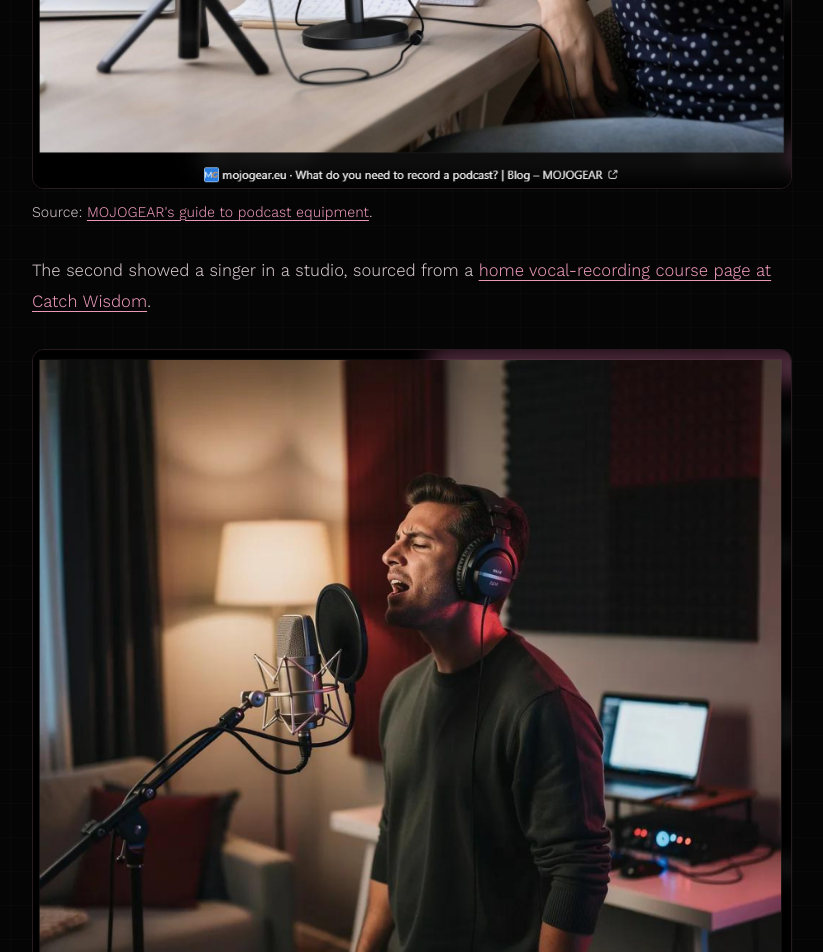
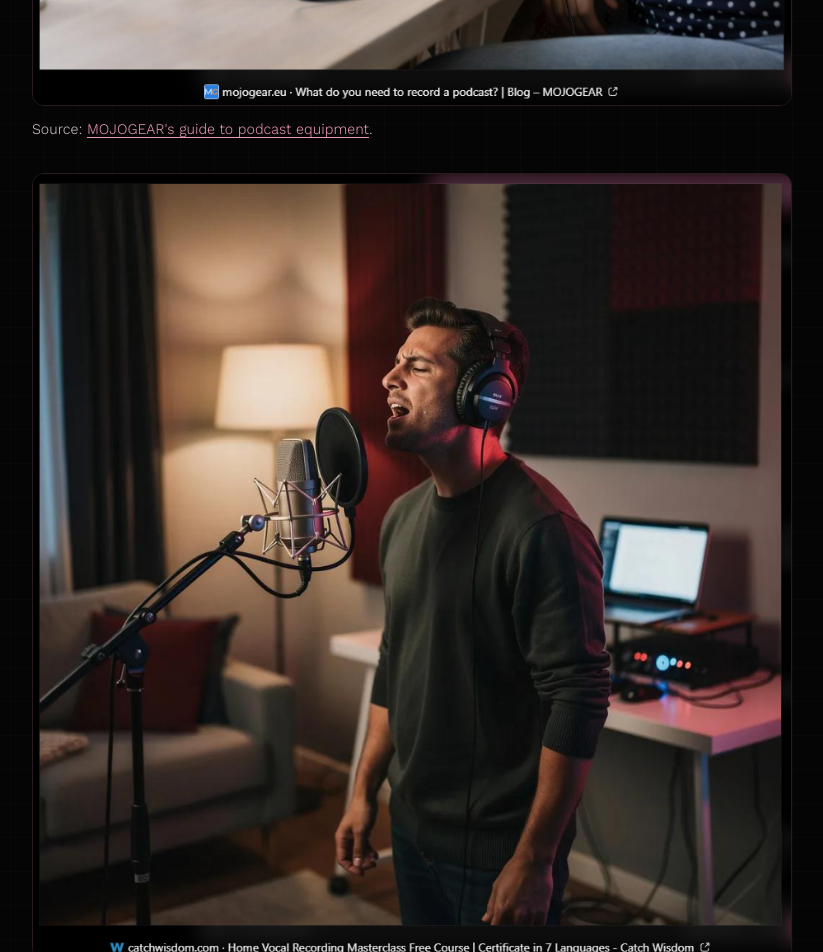
Before and after one commit to R2Pitou/R2Pitou, a Jekyll site: the page built from articles/technology/openais-pig-fattening-in-chatgpt/index.md, in a window 1280 px wide and 1400 px high, scrolled down 2155 px. Shown: the top 952 px of the window, without its empty margins (228-1051 px from the left). Built offline with Jekyll 4.4.1, drawn with Linux system fonts in a browser that asks for light colours; some of the changed text lies outside the part shown.

Commit message:
Clarify article source context
Remove redundant lead-ins for the three source images and tighten the closing explanation to make it clear that the examples and WikiHow-style guidance were about audio recording, not a singular iPhone setup.

```diff
--- a/articles/technology/openais-pig-fattening-in-chatgpt/index.md
+++ b/articles/technology/openais-pig-fattening-in-chatgpt/index.md
@@ -26,16 +26,12 @@
 
 The text response offered practical advice on microphone distance, off-axis placement, clipping, and recording technique. Then came three images.
 
-The first was a woman recording a podcast, sourced from [MOJOGEAR's guide to podcast equipment](https://mojogear.eu/en-eu/blogs/blog/what-do-you-need-to-record-a-podcast?utm_source=chatgpt.com).
-
 <figure>
   <a href="https://mojogear.eu/en-eu/blogs/blog/what-do-you-need-to-record-a-podcast?utm_source=chatgpt.com">
     <img src="/assets/images/openais-pig-fattening-in-chatgpt-evidence-mojogear.png" alt="Screenshot of a woman recording a podcast at a desk, shown as the MOJOGEAR source image in a ChatGPT response.">
   </a>
   <figcaption>Source: <a href="https://mojogear.eu/en-eu/blogs/blog/what-do-you-need-to-record-a-podcast?utm_source=chatgpt.com">MOJOGEAR's guide to podcast equipment</a>.</figcaption>
 </figure>
-
-The second showed a singer in a studio, sourced from a [home vocal-recording course page at Catch Wisdom](https://catchwisdom.com/course/home-vocal-recording-masterclass?utm_source=chatgpt.com).
 
 <figure>
   <a href="https://catchwisdom.com/course/home-vocal-recording-masterclass?utm_source=chatgpt.com">
@@ -44,8 +40,6 @@
   <figcaption>Source: <a href="https://catchwisdom.com/course/home-vocal-recording-masterclass?utm_source=chatgpt.com">home vocal-recording course page at Catch Wisdom</a>.</figcaption>
 </figure>
 
-The third showed a mobile audio-recording setup, sourced from [CineD's coverage of the RØDE AI-Micro](https://www.cined.com/rode-ai-micro-released-compact-dual-channel-interface-for-audio-recording/?utm_source=chatgpt.com).
-
 <figure>
   <a href="https://www.cined.com/rode-ai-micro-released-compact-dual-channel-interface-for-audio-recording/?utm_source=chatgpt.com">
     <img src="/assets/images/openais-pig-fattening-in-chatgpt-evidence-cined.png" alt="Screenshot of a mobile audio-recording setup with a phone on a tripod, shown as the CineD source image in a ChatGPT response.">
```
Also changed, not shown: other parts of articles/technology/openais-pig-fattening-in-chatgpt/index.md (+1 -1 lines).
